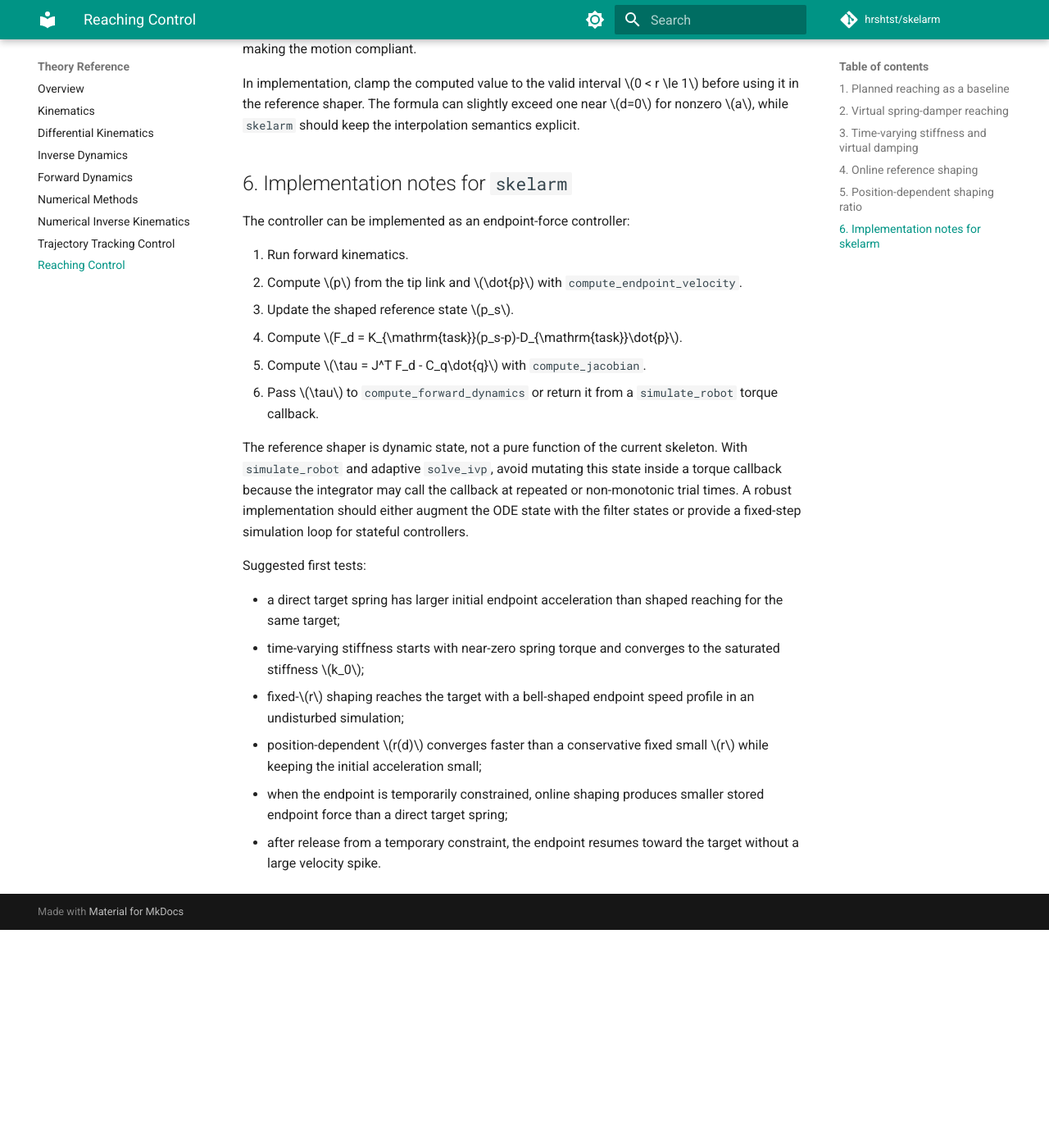
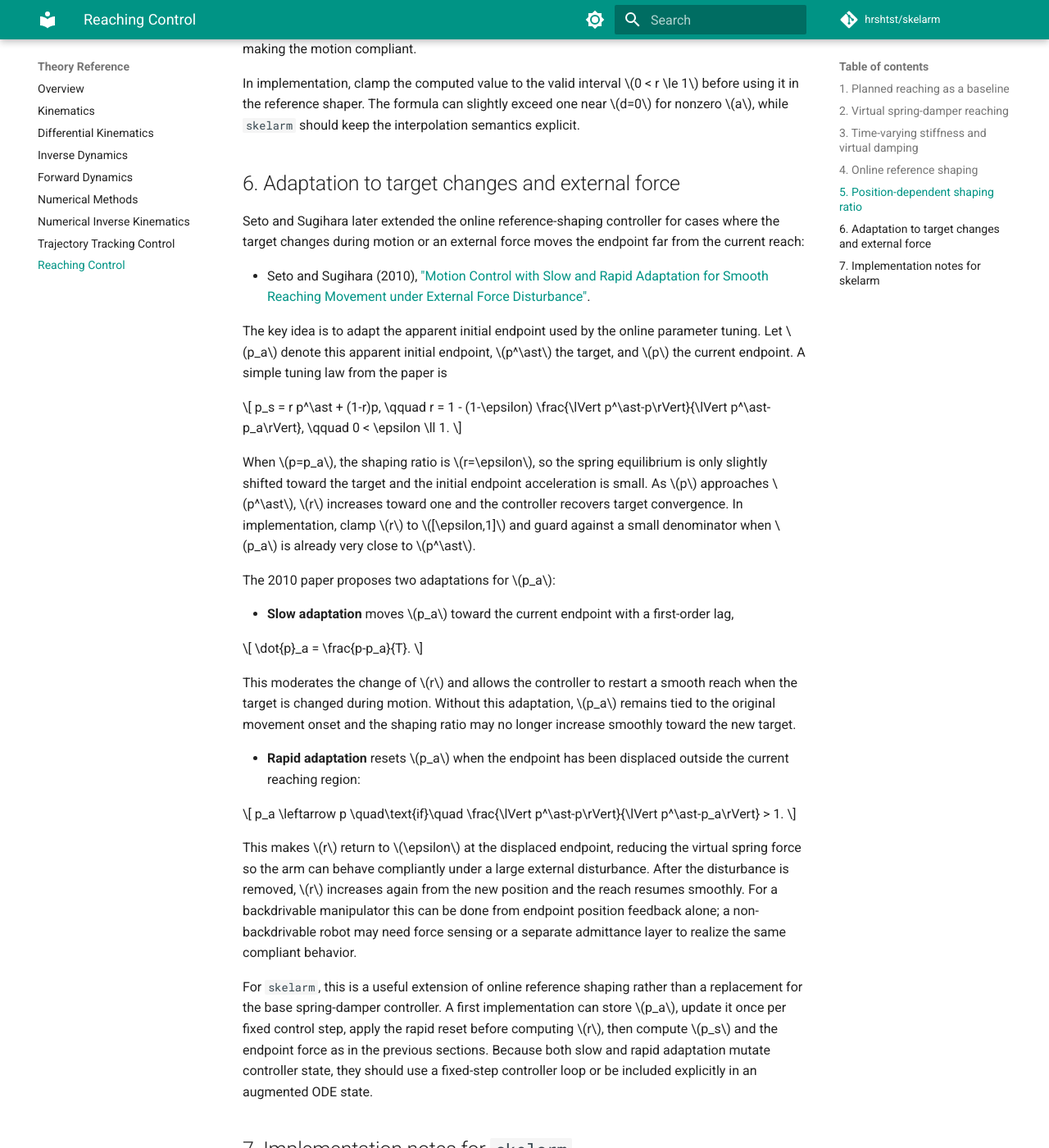
Before and after one commit to hrshtst/skelarm, an MkDocs documentation site: the page built from docs/reference/08_reaching_control.md, in a window 1280 px wide and 1400 px high, scrolled down 3702 px. Shown: the whole window at 82% size. Built offline with MkDocs 1.6.1 and Material for MkDocs 9.7.7, drawn with Linux system fonts in a browser that asks for light colours; a script that is not in the unit is left out; comment, search, counter and statistics services are not loaded; before the commit the page ends 4836 px from its top, so only the background shows below that; some of the changed text lies outside the part shown.

Commit message:
docs: add adaptive reaching control reference

```diff
--- a/docs/reference/08_reaching_control.md
+++ b/docs/reference/08_reaching_control.md
@@ -219,7 +219,76 @@ before using it in the reference shaper. The formula can slightly exceed one
 near $d=0$ for nonzero $a$, while `skelarm` should keep the interpolation
 semantics explicit.
 
-## 6. Implementation notes for `skelarm`
+## 6. Adaptation to target changes and external force
+
+Seto and Sugihara later extended the online reference-shaping controller for
+cases where the target changes during motion or an external force moves the
+endpoint far from the current reach:
+
+- Seto and Sugihara (2010),
+  ["Motion Control with Slow and Rapid Adaptation for Smooth Reaching Movement
+  under External Force Disturbance"](https://doi.org/10.1109/IROS.2010.5652721).
+
+The key idea is to adapt the apparent initial endpoint used by the online
+parameter tuning. Let $p_a$ denote this apparent initial endpoint, $p^\ast$ the
+target, and $p$ the current endpoint. A simple tuning law from the paper is
+
+$$
+p_s = r p^\ast + (1-r)p,
+\qquad
+r =
+1 - (1-\epsilon)
+\frac{\lVert p^\ast-p\rVert}{\lVert p^\ast-p_a\rVert},
+\qquad
+0 < \epsilon \ll 1.
+$$
+
+When $p=p_a$, the shaping ratio is $r=\epsilon$, so the spring equilibrium is
+only slightly shifted toward the target and the initial endpoint acceleration is
+small. As $p$ approaches $p^\ast$, $r$ increases toward one and the controller
+recovers target convergence. In implementation, clamp $r$ to $[\epsilon,1]$ and
+guard against a small denominator when $p_a$ is already very close to $p^\ast$.
+
+The 2010 paper proposes two adaptations for $p_a$:
+
+- **Slow adaptation** moves $p_a$ toward the current endpoint with a first-order
+  lag,
+
+$$
+\dot{p}_a = \frac{p-p_a}{T}.
+$$
+
+This moderates the change of $r$ and allows the controller to restart a smooth
+reach when the target is changed during motion. Without this adaptation, $p_a$
+remains tied to the original movement onset and the shaping ratio may no longer
+increase smoothly toward the new target.
+
+- **Rapid adaptation** resets $p_a$ when the endpoint has been displaced outside
+  the current reaching region:
+
+$$
+p_a \leftarrow p
+\quad\text{if}\quad
+\frac{\lVert p^\ast-p\rVert}{\lVert p^\ast-p_a\rVert} > 1.
+$$
+
+This makes $r$ return to $\epsilon$ at the displaced endpoint, reducing the
+virtual spring force so the arm can behave compliantly under a large external
+disturbance. After the disturbance is removed, $r$ increases again from the new
+position and the reach resumes smoothly. For a backdrivable manipulator this can
+be done from endpoint position feedback alone; a non-backdrivable robot may need
+force sensing or a separate admittance layer to realize the same compliant
+behavior.
+
+For `skelarm`, this is a useful extension of online reference shaping rather
+than a replacement for the base spring-damper controller. A first implementation
+can store $p_a$, update it once per fixed control step, apply the rapid reset
+before computing $r$, then compute $p_s$ and the endpoint force as in the
+previous sections. Because both slow and rapid adaptation mutate controller
+state, they should use a fixed-step controller loop or be included explicitly in
+an augmented ODE state.
+
+## 7. Implementation notes for `skelarm`
 
 The controller can be implemented as an endpoint-force controller:
 
@@ -248,6 +317,10 @@ Suggested first tests:
   in an undisturbed simulation;
 - position-dependent $r(d)$ converges faster than a conservative fixed small
   $r$ while keeping the initial acceleration small;
+- slow adaptation restarts a smooth reach after the target is changed during
+  motion;
+- rapid adaptation resets the apparent initial endpoint after a large endpoint
+  displacement and avoids a large post-release velocity spike;
 - when the endpoint is temporarily constrained, online shaping produces smaller
   stored endpoint force than a direct target spring;
 - after release from a temporary constraint, the endpoint resumes toward the
```
